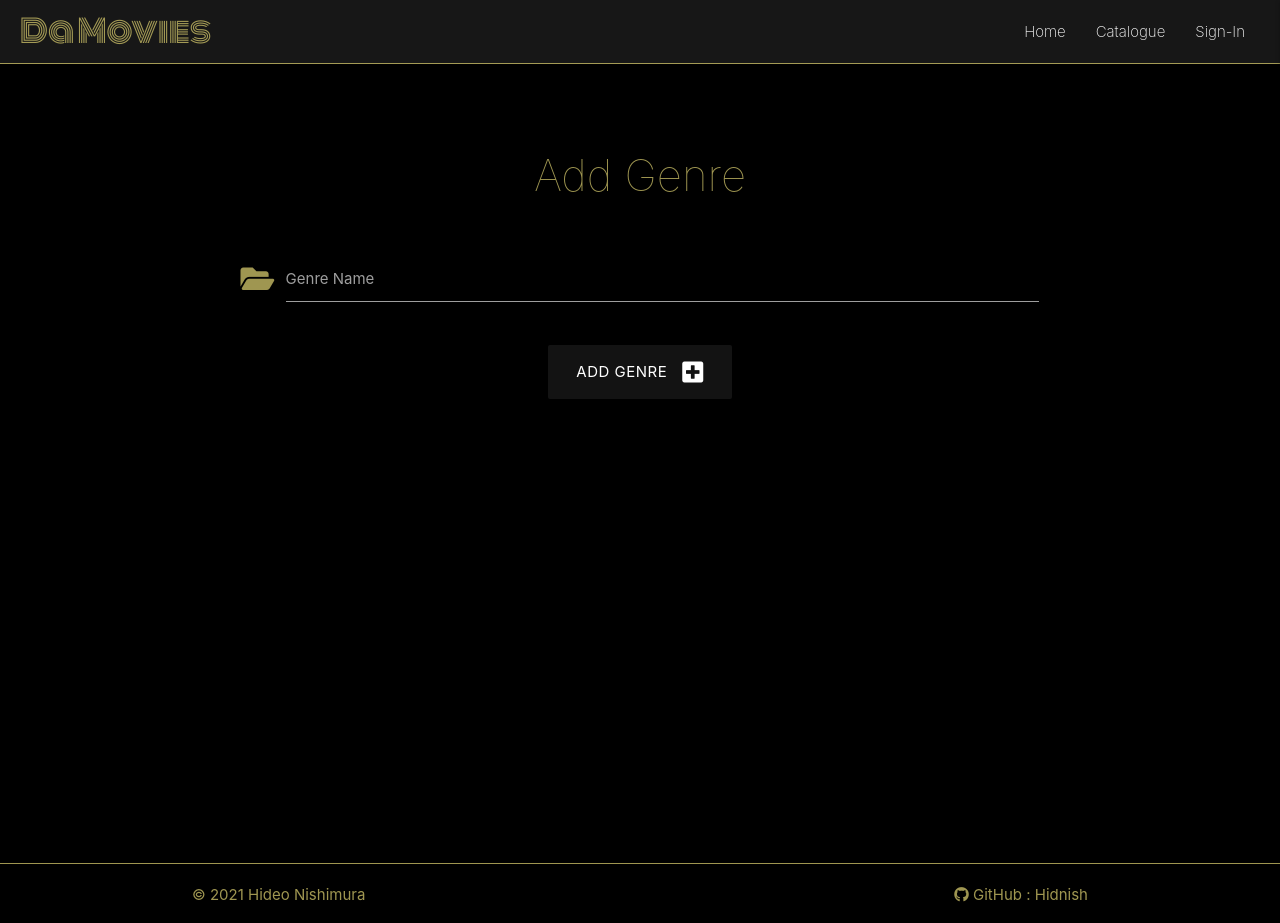
After one commit to Hidnish/Milestone-Project-3-damovies, a Flask app: page /add_genre in a window 1280 px wide. The commit adds this page. Run offline with Flask 2, Linux system fonts and the light colour scheme; some libraries are stand-ins or nearby versions.

```diff
--- a/app.py
+++ b/app.py
@@ -29,8 +29,11 @@ def get_movies():
     movies = list(mongo.db.movies.find())
     for movie in movies:
         try:
+            # convert user and genre's ID to username and genre_name
             user = mongo.db.users.find_one({'_id': movie['created_by']})
+            genre = mongo.db.genres.find_one({'_id': movie['genre']})
             movie['created_by'] = user['username']
+            movie['genre'] = genre['genre_name']
         except:
             pass
     return render_template("movies.html", movies=movies)
@@ -106,12 +109,16 @@ def logout():
 @app.route("/add_movie", methods=["GET", "POST"])
 def add_movie():
     if request.method == "POST":
+        # connect movie to user who posted it through user's ID
         user = mongo.db.users.find_one({'username': session["user"]})
+        # connect movie to genre through genre's ID
+        genre = mongo.db.genres.find_one(
+            {'genre_name': request.form.get("genre_name")})
         movie = {
             "title": request.form.get("title"),
             "cover_image": request.form.get("cover_image"),
             "director": request.form.get("director"),
-            "genre": request.form.get("genre_name"),
+            "genre": ObjectId(genre['_id']),
             "plot": request.form.get("plot"),
             "year": request.form.get("year_release"),
             "created_by": ObjectId(user['_id'])
@@ -158,6 +165,19 @@ def get_genres():
     return render_template("genres.html", genres=genres)
 
 
+@app.route("/add_genre", methods=["GET", "POST"])
+def add_genre():
+    if request.method == "POST":
+        genre = {
+            "genre_name": request.form.get("genre_name")
+        }
+        mongo.db.genres.insert_one(genre)
+        flash("New Genre Added")
+        return redirect(url_for("get_genres"))
+
+    return render_template("add_genre.html")
+
+
 if __name__ == "__main__":
     app.run(host=os.environ.get("IP"),
             port=int(os.environ.get("PORT")),
--- /dev/null
+++ b/templates/add_genre.html
@@ -0,0 +1,28 @@
+{% extends "base.html" %}
+{% block content %}
+
+<h3 class="text-gold thin center-align">Add Genre</h3>
+
+<div class="row card-panel light1 genres-margin">
+    <form class="col s8 offset-s2" method="POST" action="{{ url_for('add_genre') }}">
+        <!-- genre name -->
+        <div class="row">
+            <div class="input-field col s12">
+                <i class="fas fa-folder-open prefix"></i>
+                <input id="genre_name" name="genre_name" min-lenght="3" max-lenght="25" type="text" class="validate"
+                    required>
+                <label for="genre_name">Genre Name</label>
+            </div>
+        </div>
+        <!-- submit button -->
+        <div class="row">
+            <div class="col s12 center-align">
+                <button type="submit" class="btn-large bg-grey-dark text-shadow">
+                    Add Genre <i class="fas fa-plus-square right"></i>
+                </button>
+            </div>
+        </div>
+    </form>
+</div>
+
+{% endblock %}
--- a/templates/genres.html
+++ b/templates/genres.html
@@ -6,7 +6,7 @@
 
         <div class="row">
             <div class="col s12 center-align">
-                <a href="{{ url_for('get_genres') }}" class="btn-large dark1">
+                <a href="{{ url_for('add_genre') }}" class="btn-large dark1">
                     Add Genre <i class="fas fa-plus-square right"></i>
                 </a>
             </div>
```
